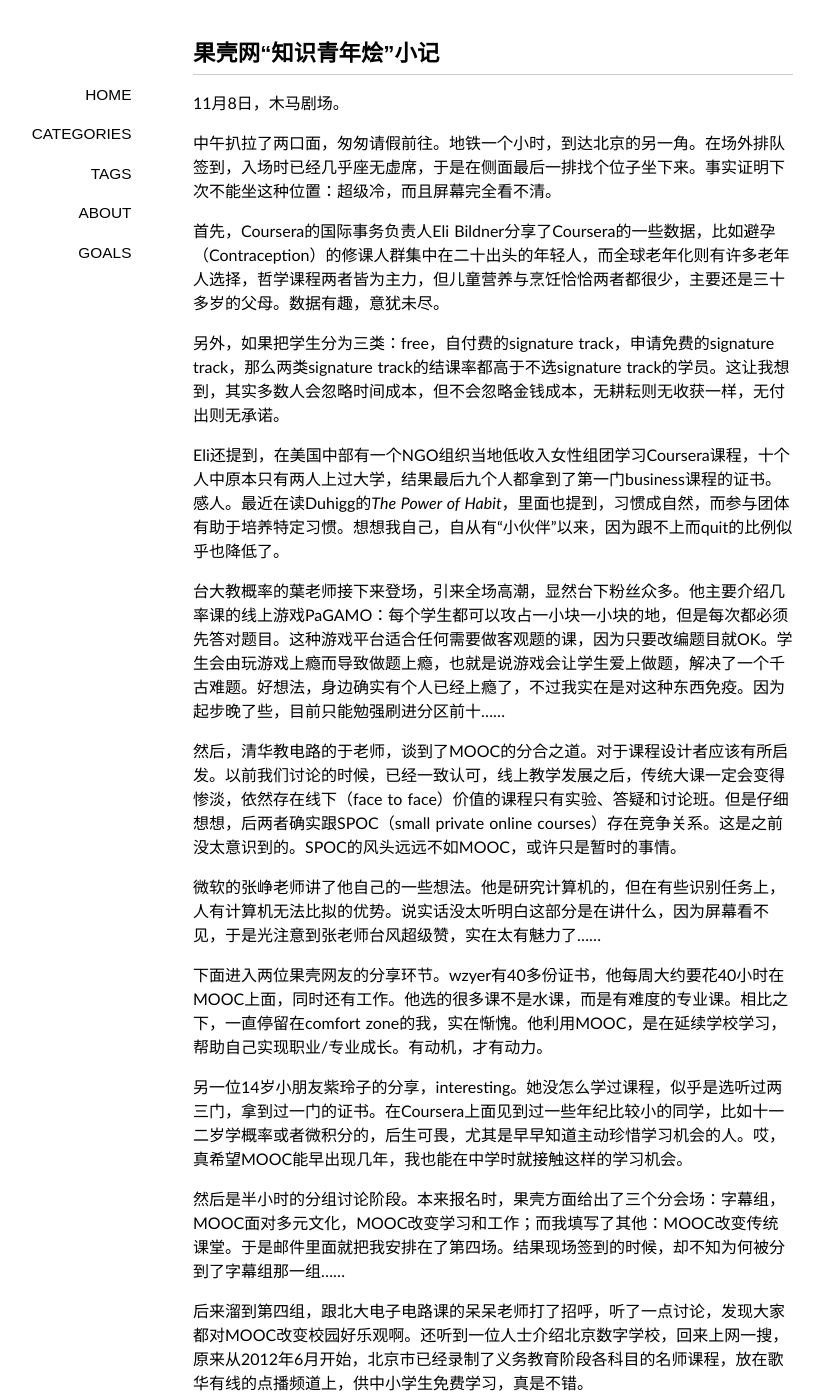
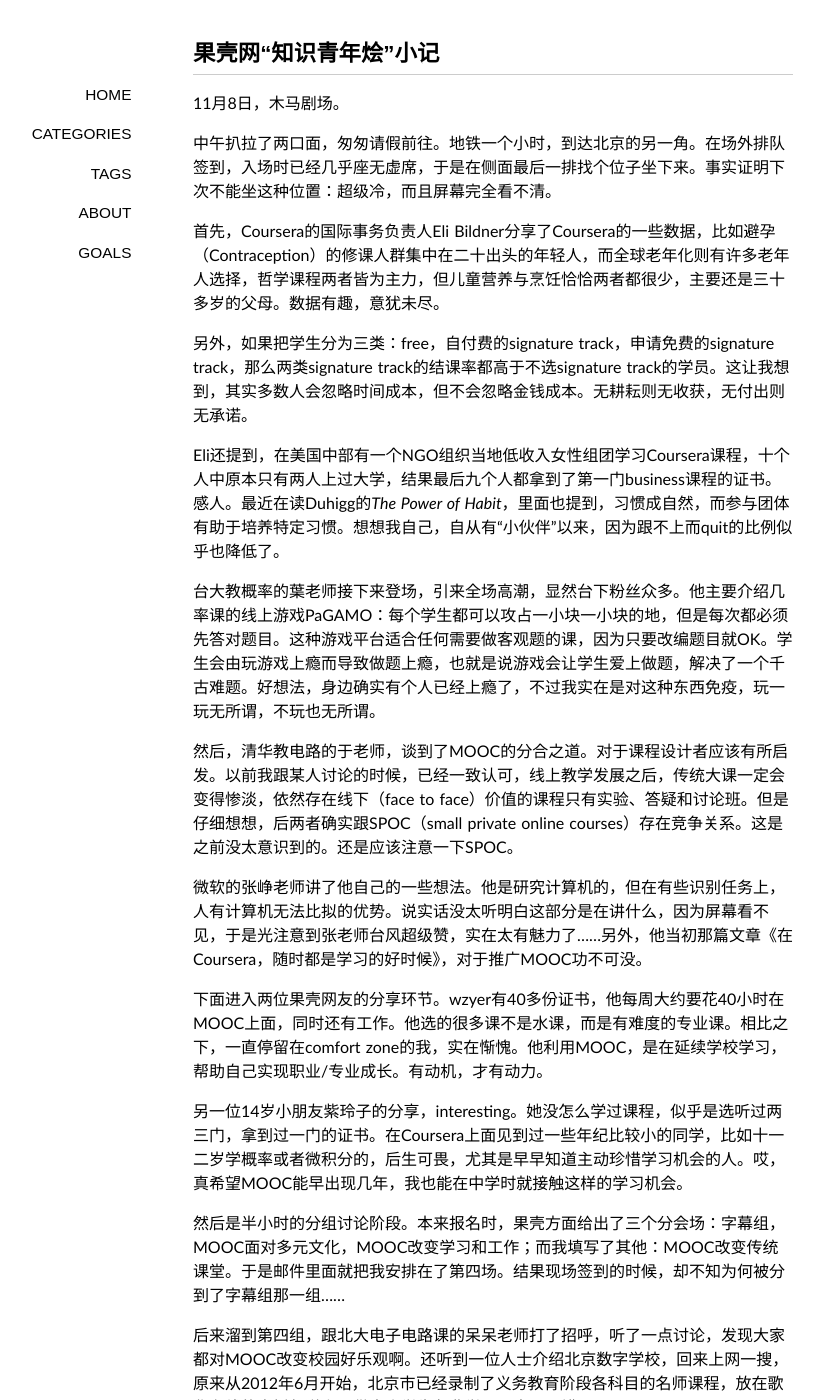
Before and after one commit to sighsmile/sighsmile.github.io, a Jekyll site: the page built from _posts/2013-11-09-CourseraGuokr.md, in a window 1280 px wide and 1400 px high. Shown: the whole window, without its empty margins (147-970 px from the left). Built offline with Jekyll 4.4.1, drawn with Linux system fonts in a browser that asks for light colours; some web fonts are replaced; Markdown is read by kramdown in place of the engine named in the settings; comment, search, counter and statistics services are not loaded; some of the changed text lies outside the part shown.

Commit message:
Update 2013-11-09-CourseraGuokr.md

```diff
--- a/_posts/2013-11-09-CourseraGuokr.md
+++ b/_posts/2013-11-09-CourseraGuokr.md
@@ -12,15 +12,15 @@
 
 首先，Coursera的国际事务负责人Eli Bildner分享了Coursera的一些数据，比如避孕（Contraception）的修课人群集中在二十出头的年轻人，而全球老年化则有许多老年人选择，哲学课程两者皆为主力，但儿童营养与烹饪恰恰两者都很少，主要还是三十多岁的父母。数据有趣，意犹未尽。
 
-另外，如果把学生分为三类：free，自付费的signature track，申请免费的signature track，那么两类signature track的结课率都高于不选signature track的学员。这让我想到，其实多数人会忽略时间成本，但不会忽略金钱成本，无耕耘则无收获一样，无付出则无承诺。
+另外，如果把学生分为三类：free，自付费的signature track，申请免费的signature track，那么两类signature track的结课率都高于不选signature track的学员。这让我想到，其实多数人会忽略时间成本，但不会忽略金钱成本。无耕耘则无收获，无付出则无承诺。
 
 Eli还提到，在美国中部有一个NGO组织当地低收入女性组团学习Coursera课程，十个人中原本只有两人上过大学，结果最后九个人都拿到了第一门business课程的证书。感人。最近在读Duhigg的*The Power of Habit*，里面也提到，习惯成自然，而参与团体有助于培养特定习惯。想想我自己，自从有“小伙伴”以来，因为跟不上而quit的比例似乎也降低了。
 
-台大教概率的葉老师接下来登场，引来全场高潮，显然台下粉丝众多。他主要介绍几率课的线上游戏PaGAMO：每个学生都可以攻占一小块一小块的地，但是每次都必须先答对题目。这种游戏平台适合任何需要做客观题的课，因为只要改编题目就OK。学生会由玩游戏上瘾而导致做题上瘾，也就是说游戏会让学生爱上做题，解决了一个千古难题。好想法，身边确实有个人已经上瘾了，不过我实在是对这种东西免疫。因为起步晚了些，目前只能勉强刷进分区前十……
+台大教概率的葉老师接下来登场，引来全场高潮，显然台下粉丝众多。他主要介绍几率课的线上游戏PaGAMO：每个学生都可以攻占一小块一小块的地，但是每次都必须先答对题目。这种游戏平台适合任何需要做客观题的课，因为只要改编题目就OK。学生会由玩游戏上瘾而导致做题上瘾，也就是说游戏会让学生爱上做题，解决了一个千古难题。好想法，身边确实有个人已经上瘾了，不过我实在是对这种东西免疫，玩一玩无所谓，不玩也无所谓。
 
-然后，清华教电路的于老师，谈到了MOOC的分合之道。对于课程设计者应该有所启发。以前我们讨论的时候，已经一致认可，线上教学发展之后，传统大课一定会变得惨淡，依然存在线下（face to face）价值的课程只有实验、答疑和讨论班。但是仔细想想，后两者确实跟SPOC（small private online courses）存在竞争关系。这是之前没太意识到的。SPOC的风头远远不如MOOC，或许只是暂时的事情。
+然后，清华教电路的于老师，谈到了MOOC的分合之道。对于课程设计者应该有所启发。以前我跟某人讨论的时候，已经一致认可，线上教学发展之后，传统大课一定会变得惨淡，依然存在线下（face to face）价值的课程只有实验、答疑和讨论班。但是仔细想想，后两者确实跟SPOC（small private online courses）存在竞争关系。这是之前没太意识到的。还是应该注意一下SPOC。
 
-微软的张峥老师讲了他自己的一些想法。他是研究计算机的，但在有些识别任务上，人有计算机无法比拟的优势。说实话没太听明白这部分是在讲什么，因为屏幕看不见，于是光注意到张老师台风超级赞，实在太有魅力了……
+微软的张峥老师讲了他自己的一些想法。他是研究计算机的，但在有些识别任务上，人有计算机无法比拟的优势。说实话没太听明白这部分是在讲什么，因为屏幕看不见，于是光注意到张老师台风超级赞，实在太有魅力了……另外，他当初那篇文章《在Coursera，随时都是学习的好时候》，对于推广MOOC功不可没。
 
 下面进入两位果壳网友的分享环节。wzyer有40多份证书，他每周大约要花40小时在MOOC上面，同时还有工作。他选的很多课不是水课，而是有难度的专业课。相比之下，一直停留在comfort zone的我，实在惭愧。他利用MOOC，是在延续学校学习，帮助自己实现职业/专业成长。有动机，才有动力。
 
@@ -54,3 +54,5 @@
 低效率的学习，确实比不学习要好，但依然不如高效率的学习更好。对于无心学习的人，这或许是一种迂回之道，但是不是正路呢？有没有办法从根本上唤起学生的求知欲呢？
 
 失去才知珍贵；离开校园的人，或许才能终于明白学习的价值。
+
+最后，我自己的MOOC学习，目前至少还存在几方面问题：学得太零散不系统；停留在comfort zone，缺乏挑战；依然看重分数，忽略其他方面的参与。MOOC学习需要专注，有的放矢，量力而行。
```
